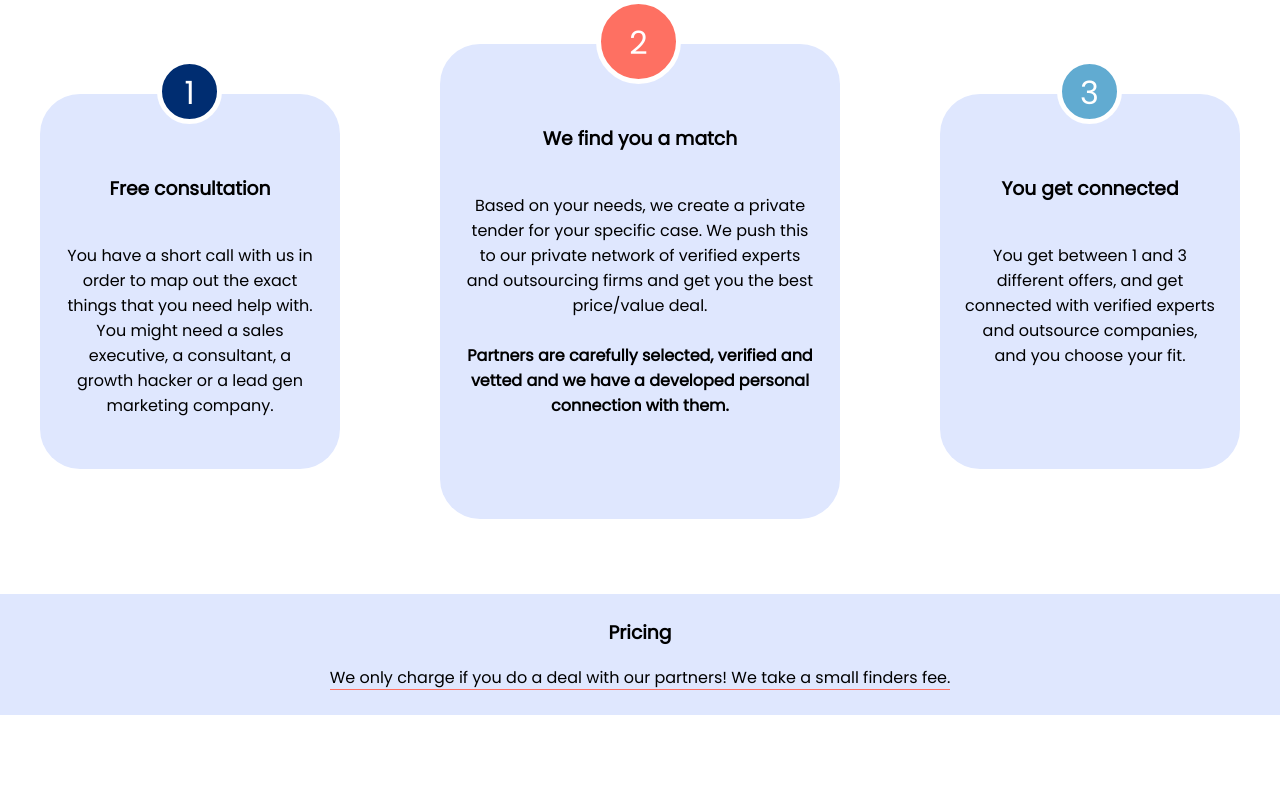
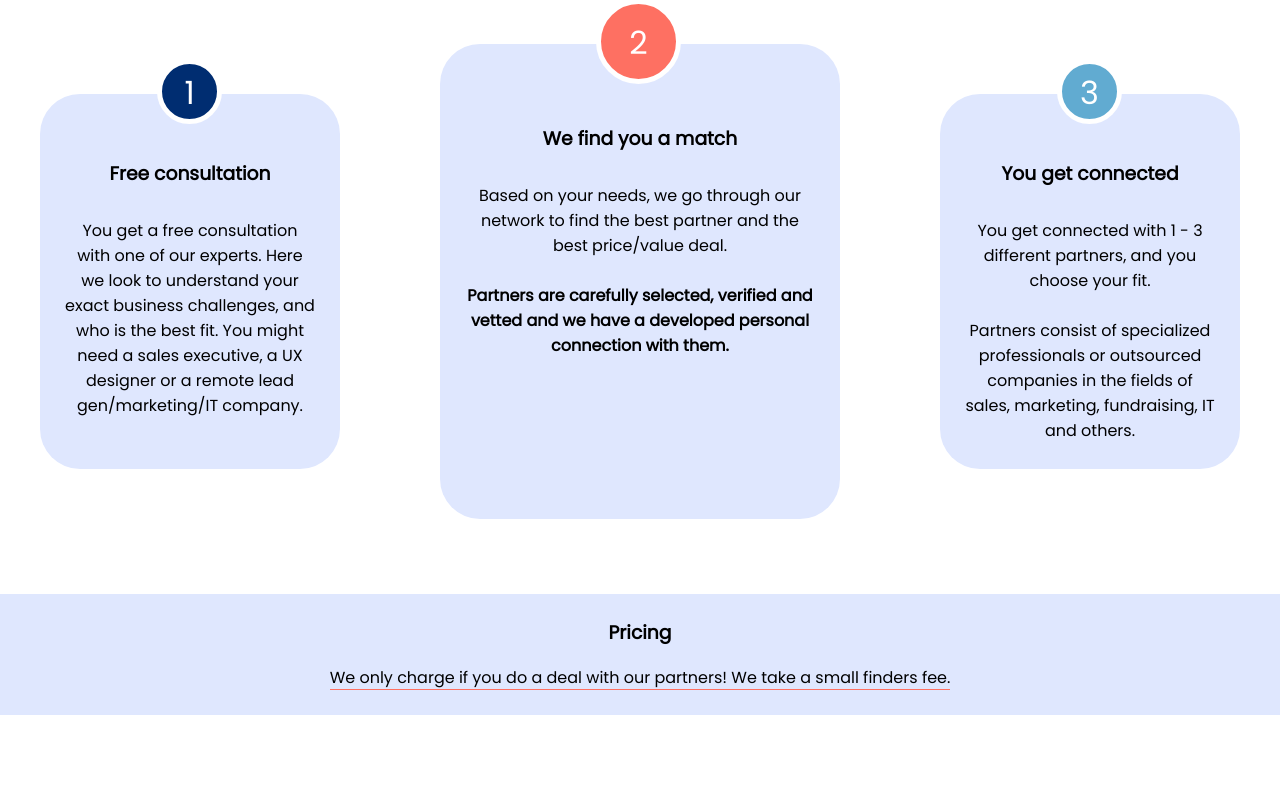
Before and after one commit to nikola3797/furtherance, a Next.js app: page / in a window 1280 px wide. Shown: the part 800-1600 px from the top of the page. Built offline with nearby package versions, Linux system fonts and the light colour scheme.

Commit message:
official text update

```diff
--- a/components/HomePage.js
+++ b/components/HomePage.js
@@ -83,9 +83,8 @@ const openNavBar = () => {
                         </div>
                         <div>
                             <p className={styles.subtitle}>
-                                Furtherance is an organization that helps you connect with relevant experts and outsource agencies based on your
-                                current business challenges
-                                If you need to fill organizational gaps in marketing, sales, HR, finance or anything else, Furtherance is here.
+                            Startups face a lot of small challenges, from not knowing when to pivot, when to fundraise, to who is
+                            the ideal customer or how/where to hire a remote team. We help you to get past these challenges.
                             </p>
                         </div>
                         <div className={styles.buttonSection}>
--- a/components/HowItWorks/index.js
+++ b/components/HowItWorks/index.js
@@ -14,11 +14,10 @@ const HowItWorks = () => {
                             <span>1</span>
                         </span>
                     </div>
-                    <div style={{marginTop: '55px', textAlign: 'center'}}>
-                        <h3 style={{marginBottom: '40px'}}>Free consultation</h3>
-                        You have a short call with us in order to map out the exact things that you need help with.
-                        You might need a sales executive, a consultant,
-                        a growth hacker or a lead gen marketing company.
+                    <div style={{marginTop: '40px', textAlign: 'center'}}>
+                        <h3 style={{marginBottom: '30px'}}>Free consultation</h3>
+                        You get a free consultation with one of our experts. Here we look to understand your exact business challenges, and who is the best fit.
+                        You might need a sales executive, a UX designer or a remote lead gen/marketing/IT company.
                     </div>
                 </div>
                     <div className={styles.freeConsultatinStep2}>
@@ -28,10 +27,8 @@ const HowItWorks = () => {
                             </span>
                         </div>
                         <div style={{marginTop: '55px', textAlign: 'center'}}>
-                            <h3 style={{marginBottom: '40px'}}>We find you a match</h3>
-                            Based on your needs, we create a private tender for your specific case. We push this to our
-                            private network of verified experts and
-                            outsourcing firms and get you the best price/value deal. <br/><br/>
+                            <h3 style={{marginBottom: '30px'}}>We find you a match</h3>
+                            Based on your needs, we go through our network to find the best partner and the best price/value deal.<br/><br/>
                             <span style={{fontWeight: 600}}>Partners are carefully selected, verified and vetted and we have a developed personal connection with them.</span>
                         </div>
                     </div>
@@ -42,10 +39,10 @@ const HowItWorks = () => {
                             <span>3</span>
                         </span>
                     </div>
-                    <div style={{marginTop: '55px', textAlign: 'center'}}>
-                        <h3 style={{marginBottom: '40px'}}>You get connected</h3>
-                        You get between 1 and 3 different offers, and get connected with verified experts and
-                        outsource companies, and you choose your fit.
+                    <div style={{marginTop: '40px', textAlign: 'center'}}>
+                        <h3 style={{marginBottom: '30px'}}>You get connected</h3>
+                        You get connected with 1 - 3 different partners, and you choose your fit.<br/><br/>
+                        Partners consist of specialized professionals or outsourced companies in the fields of sales, marketing, fundraising, IT and others.
                     </div>
                 </div>
             </div>
--- a/components/HowItWorks/mobile.js
+++ b/components/HowItWorks/mobile.js
@@ -12,9 +12,8 @@ const HowItWorksMobile = () => {
                             <span className={styles.circle1}>1</span>
                         </div>
                         <h4>Free consultation</h4>
-                        You have a short call with us in order to map out the exact things that you need help with.
-                        You might need a sales executive, a consultant,
-                        a growth hacker or a lead gen marketing company
+                        You get a free consultation with one of our experts. Here we look to understand your exact business challenges, and who is the best fit.
+                        You might need a sales executive, a UX designer or a remote lead gen/marketing/IT company.
                     </div>
                 </div>
             <div>
@@ -23,10 +22,8 @@ const HowItWorksMobile = () => {
                         <span className={styles.circle2}>2</span>
                     </div>
                     <h4>We find you a match</h4>
-                    Based on your needs, we create a private tender for your specific case. We push this to our
-                    private network of verified experts and
-                    outsourcing firms and get you the best price/value deal. {'\n'}
-                    Partners are carefully selected, verified and vetted and we have a developed personal connection with them.
+                    Based on your needs, we go through our network to find the best partner and the best price/value deal.<br/><br/>
+                    <span style={{fontWeight: 600}}>Partners are carefully selected, verified and vetted and we have a developed personal connection with them.</span>
             </div>
                 <div>
                     <div className={styles.freeConsultatinStep3}>
@@ -34,9 +31,8 @@ const HowItWorksMobile = () => {
                             <span className={styles.circle3}>3</span>
                         </div>
                         <h4>You get connected</h4>
-                        You get between 1 and 3 different offers, and get connected with verified experts and
-                        outsource companies, and you choose your fit. {'\n'}
-                        Pricing: We only charge if you do a deal with our partners! We take a small finders fee
+                        You get connected with 1 - 3 different partners, and you choose your fit.<br/><br/>
+                        Partners consist of specialized professionals or outsourced companies in the fields of sales, marketing, fundraising, IT and others.
                     </div>
                 </div>
                 <div style={{marginRight: '-15px', marginLeft: '-15px', paddingLeft: '15px', paddingRight: '15px'}} className={styles.freeConsultatinStep4}>
--- a/styles/Home.module.css
+++ b/styles/Home.module.css
@@ -453,6 +453,7 @@
     margin: auto !important;
     margin-top: 75px !important;
     text-align: center !important;
+    height: 425px !important;
   }
 
   .freeConsultatinStep2 {
@@ -460,6 +461,7 @@
     margin: auto !important;
     margin-top: 75px !important;
     text-align: center !important;
+    height: 425px !important;
   }
 
   .circle2 {
@@ -473,6 +475,7 @@
     margin: auto !important;
     margin-top: 75px !important;
     text-align: center !important;
+    height: 425px !important;
   }
 
   .profileContainer {
@@ -526,7 +529,7 @@
   .footer {
     display: block !important;
     padding: 15px !important;
-    height: 200px !important;
+    height: 225px !important;
   }
 
   .footerDiv {
```
Also changed, not shown: components/PeopleBehind/index.js (+8 -10 lines).
